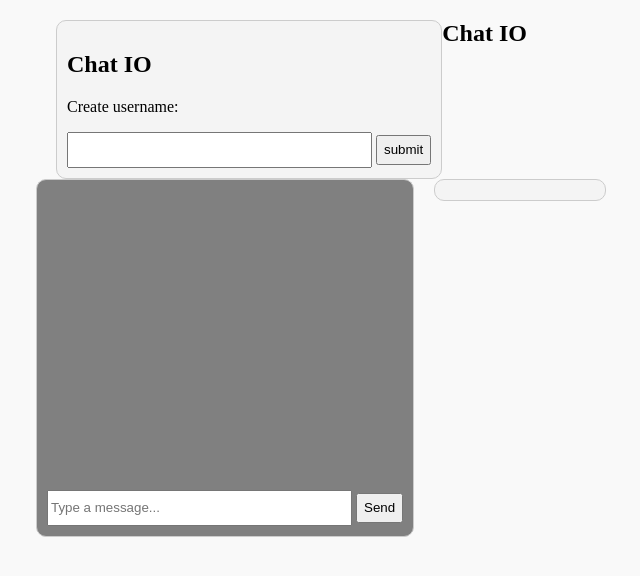
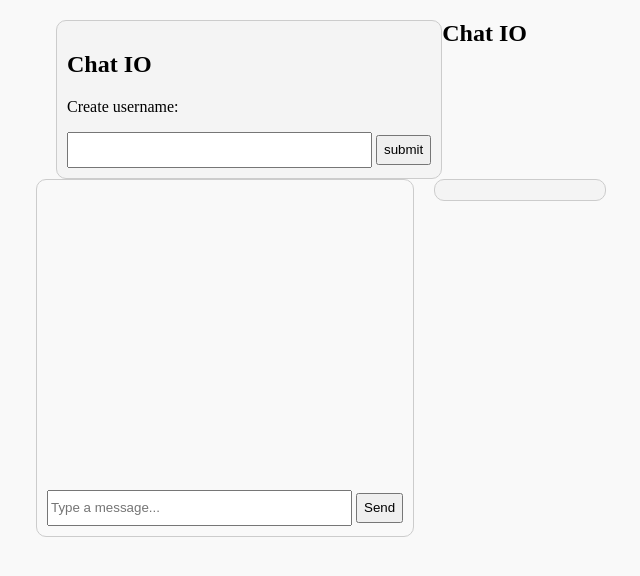
Before and after one commit to abugi/socket.io, a website: page index.html in a window 1280 px wide. Shown: the whole page, without its empty margins (254-894 px from the left). Drawn offline with Linux system fonts and the light colour scheme.

Commit message:
initial commit

```diff
--- a/index.html
+++ b/index.html
@@ -21,7 +21,6 @@
                     border: 1px solid #ccc;
                     border-radius: 10px;
                     padding: 10px;
-                    background: grey
                }
                #userWrapper{
                     float: left;
```
